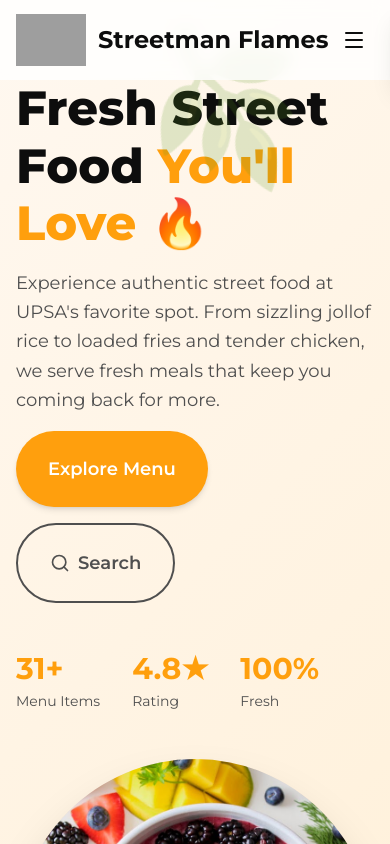
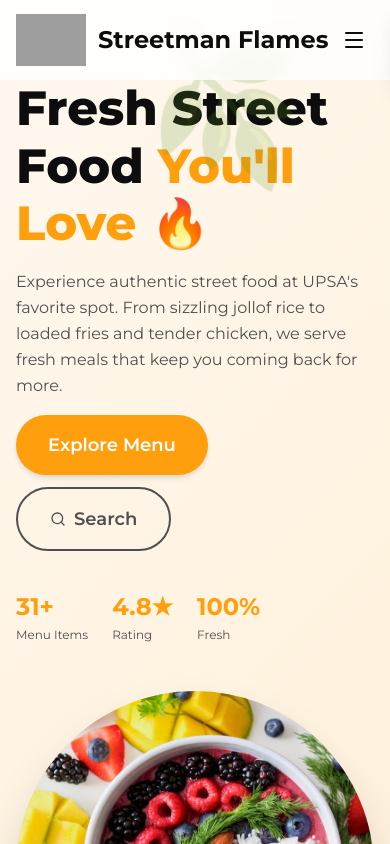
Before and after one commit to sidwah/streetman-flames, a Next.js app: page / in a window 390 px wide. Shown: the top 844 px of the page. Built offline with nearby package versions, Linux system fonts and the light colour scheme; grey boxes are pictures that could not be loaded.

Commit message:
style(hero-section): optimize mobile responsiveness and spacing
Adjust font sizes, padding, and gaps for better mobile experience

```diff
--- a/components/sections/hero-section.tsx
+++ b/components/sections/hero-section.tsx
@@ -68,12 +68,12 @@ export const HeroSection = () => {
             variants={fadeIn}
             initial="hidden"
             animate="visible"
-            className="space-y-8 lg:order-1"
+            className="space-y-6 md:space-y-8 lg:order-1"
           >
-            {/* Headline */}
+            {/* Headline - MOBILE OPTIMIZED */}
             <motion.h1
               variants={heroPreset.heading}
-              className="text-5xl md:text-6xl lg:text-7xl font-extrabold leading-tight"
+              className="text-4xl md:text-5xl lg:text-7xl font-extrabold leading-tight"
               style={{ color: 'var(--foreground)' }}
             >
               Fresh Street Food{' '}
@@ -81,19 +81,19 @@ export const HeroSection = () => {
               <span className="inline-block">🔥</span>
             </motion.h1>
 
-            {/* Description */}
+            {/* Description - MOBILE OPTIMIZED */}
             <motion.p
               variants={heroPreset.description}
-              className="text-lg md:text-xl leading-relaxed max-w-xl"
+              className="text-base md:text-lg lg:text-xl leading-relaxed max-w-xl"
               style={{ color: 'var(--text)' }}
             >
               Experience authentic street food at UPSA&apos;s favorite spot. From sizzling jollof rice to loaded fries and tender chicken, we serve fresh meals that keep you coming back for more.
             </motion.p>
 
-            {/* CTA Buttons */}
+            {/* CTA Buttons - MOBILE OPTIMIZED */}
             <motion.div
               variants={heroPreset.cta}
-              className="flex flex-wrap gap-4"
+              className="flex flex-wrap gap-3 md:gap-4"
             >
               <Button
                 variant="primary"
@@ -101,7 +101,7 @@ export const HeroSection = () => {
                 onClick={() => {
                   document.getElementById('menu')?.scrollIntoView({ behavior: 'smooth' });
                 }}
-                className="px-8 py-6 text-lg font-semibold shadow-lg hover:shadow-xl transition-shadow"
+                className="px-6 py-4 md:px-8 md:py-6 text-base md:text-lg font-semibold shadow-lg hover:shadow-xl transition-shadow"
               >
                 Explore Menu
               </Button>
@@ -109,42 +109,42 @@ export const HeroSection = () => {
               <Button
                 variant="outline"
                 size="lg"
-                leftIcon={<Search className="w-5 h-5" />}
+                leftIcon={<Search className="w-4 h-4 md:w-5 md:h-5" />}
                 onClick={() => {
                   document.getElementById('menu')?.scrollIntoView({ behavior: 'smooth' });
                 }}
-                className="px-8 py-6 text-lg font-semibold"
+                className="px-6 py-4 md:px-8 md:py-6 text-base md:text-lg font-semibold"
               >
                 Search
               </Button>
             </motion.div>
 
-            {/* Quick Stats */}
+            {/* Quick Stats - MOBILE OPTIMIZED */}
             <motion.div
               variants={heroPreset.stats}
-              className="flex flex-wrap gap-8 pt-4"
+              className="flex flex-wrap gap-6 md:gap-8 pt-4"
             >
               <div className="space-y-1">
-                <div className="text-3xl font-bold" style={{ color: 'var(--primary)' }}>
+                <div className="text-2xl md:text-3xl font-bold" style={{ color: 'var(--primary)' }}>
                   31+
                 </div>
-                <div className="text-sm" style={{ color: 'var(--text)' }}>
+                <div className="text-xs md:text-sm" style={{ color: 'var(--text)' }}>
                   Menu Items
                 </div>
               </div>
               <div className="space-y-1">
-                <div className="text-3xl font-bold" style={{ color: 'var(--primary)' }}>
+                <div className="text-2xl md:text-3xl font-bold" style={{ color: 'var(--primary)' }}>
                   4.8★
                 </div>
-                <div className="text-sm" style={{ color: 'var(--text)' }}>
+                <div className="text-xs md:text-sm" style={{ color: 'var(--text)' }}>
                   Rating
                 </div>
               </div>
               <div className="space-y-1">
-                <div className="text-3xl font-bold" style={{ color: 'var(--primary)' }}>
+                <div className="text-2xl md:text-3xl font-bold" style={{ color: 'var(--primary)' }}>
                   100%
                 </div>
-                <div className="text-sm" style={{ color: 'var(--text)' }}>
+                <div className="text-xs md:text-sm" style={{ color: 'var(--text)' }}>
                   Fresh
                 </div>
               </div>
```
